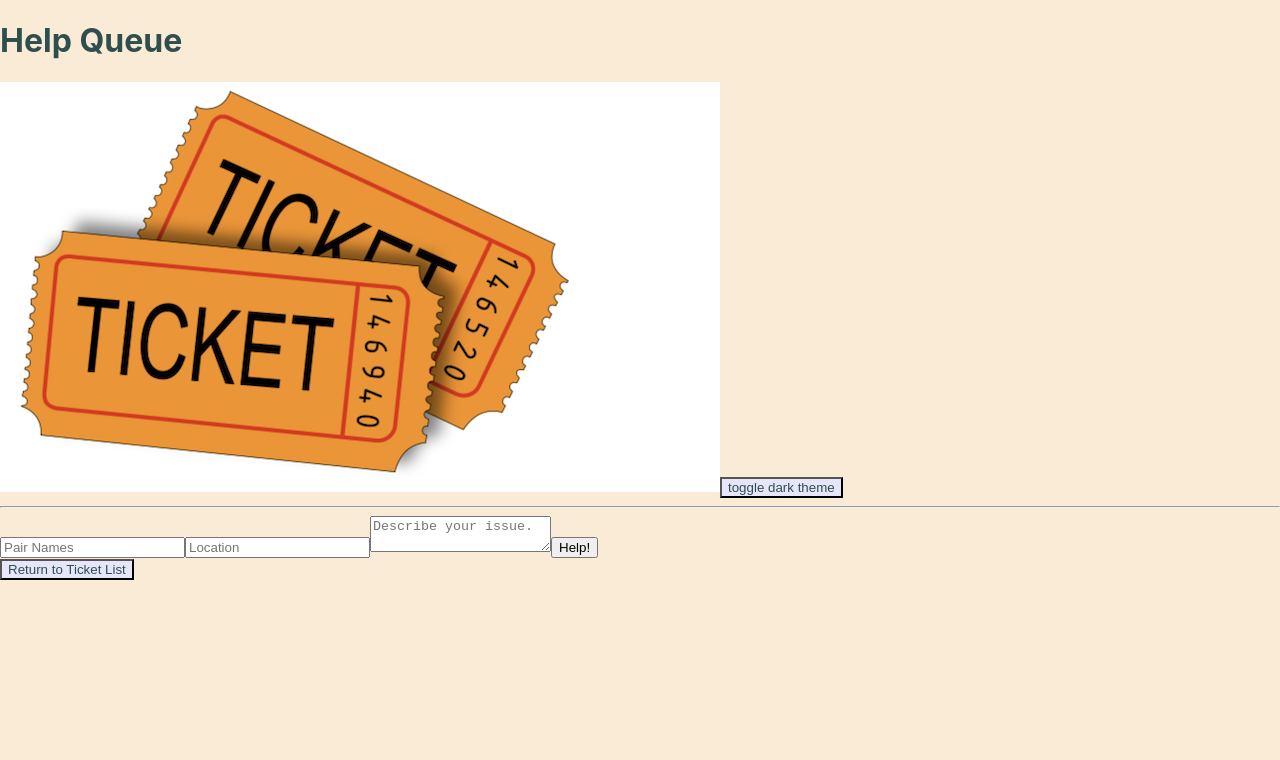
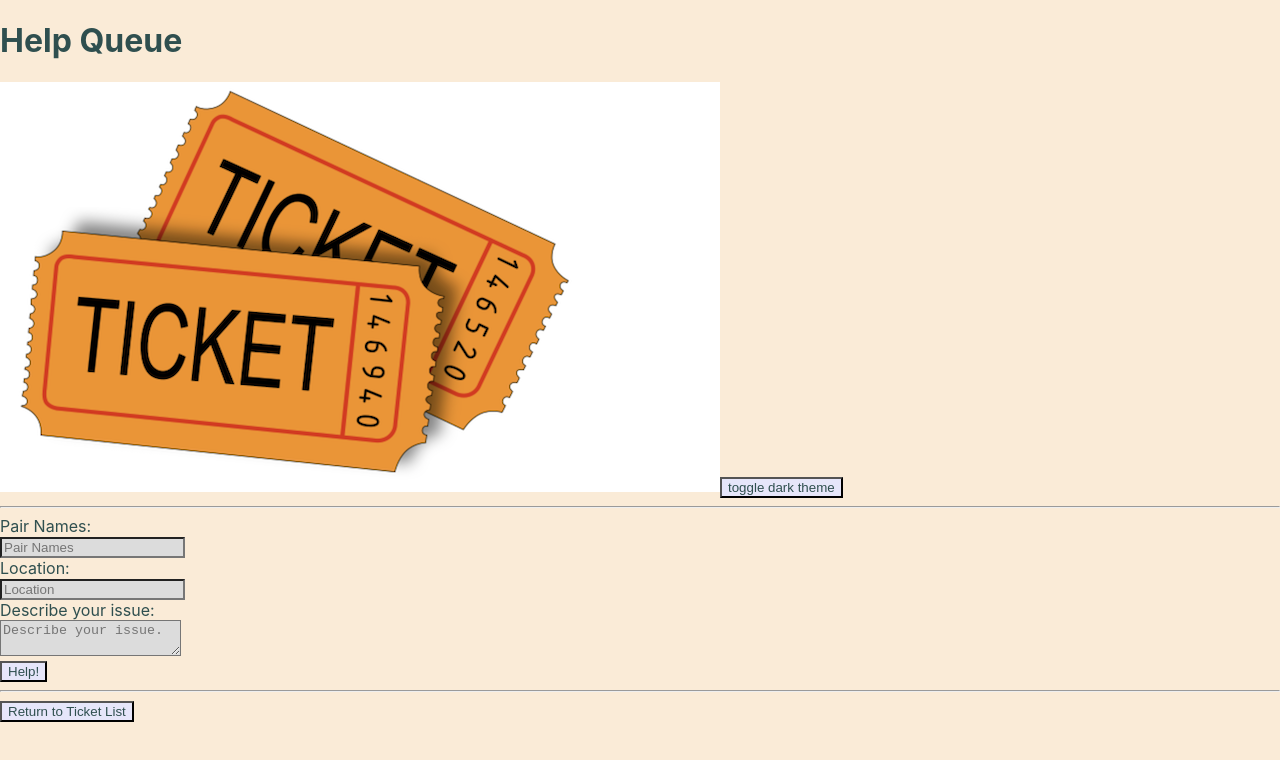
Before and after one commit to chlobear8/Ticket-Queue.Solution, a React (Create React App) app: page / in a window 1280 px wide. Both pictures are taken after a click on the button "Add Ticket". Shown: the top 760 px of the page. Built offline with nearby package versions, Linux system fonts and the light colour scheme.

Commit message:
add styles and theme to ReusableForm

```diff
--- a/src/components/ReusableForm.js
+++ b/src/components/ReusableForm.js
@@ -1,23 +1,53 @@
-import React from "react";
+import React, { useContext } from "react";
 import PropTypes from "prop-types";
+import { ThemeContext } from "../context/theme-context";
 
 function ReusableForm(props) {
+
+  const theme = useContext(ThemeContext);
+
+  const buttonStyles = {
+    backgroundColor: theme.buttonBackground,
+    color: theme.textColor
+  }
+
+  const inputStyles = {
+    backgroundColor: theme.inputBackground,
+    color: theme.textColor
+  }
+
   return (
     <React.Fragment>
       <form onSubmit = {props.formSubmissionHandler}>
+        <label>Pair Names:
+          <br/>
           <input
+            style={inputStyles}
             type='text'
             name='names'
             placeholder='Pair Names' />
+        </label>
+        <br/>
+        <label>Location:
+          <br/>
           <input
+            style={inputStyles}
             type='text'
             name='location'
             placeholder='Location' />
+        </label>
+        <br/>
+        <label>Describe your issue:
+          <br/>
           <textarea
+            style={inputStyles}
             name='issue'
             placeholder='Describe your issue.' />
-        <button type='submit'>{props.buttonText}</button>
+        </label>
+        <br/>
+        <button style={buttonStyles} type='submit'>{props.buttonText}</button>
       </form>
+      <hr />
     </React.Fragment>
   );
 }
```
Lines whose indentation alone changed are shown as unchanged.
